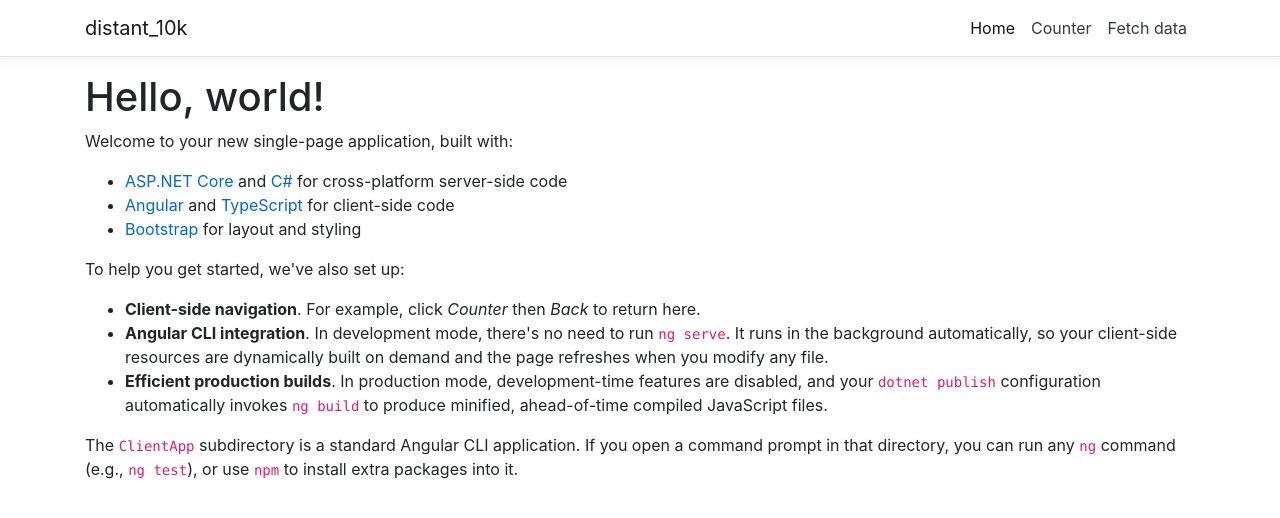
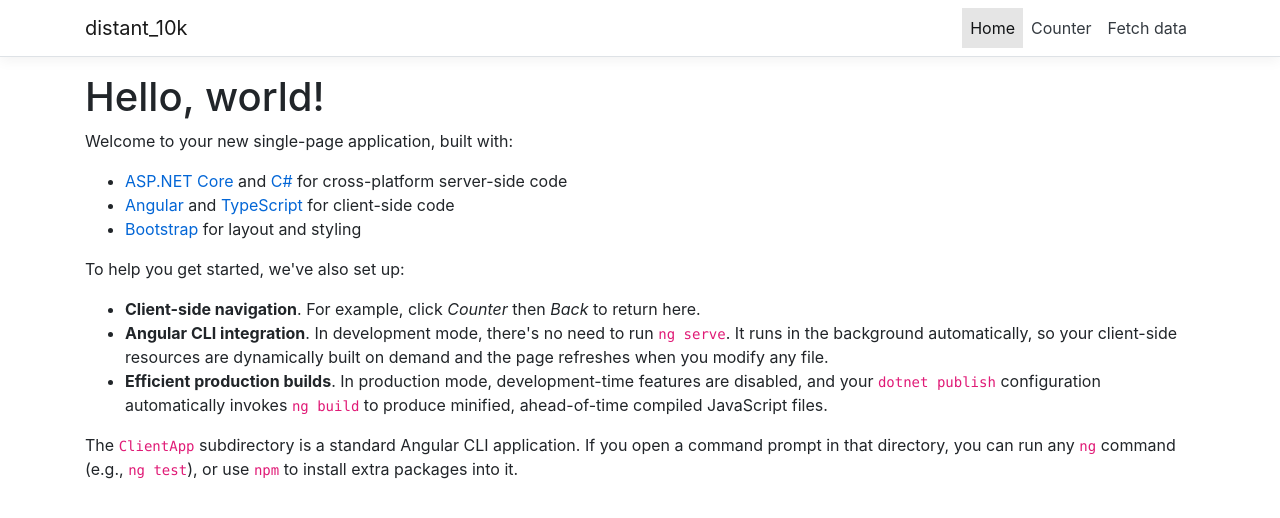
Before and after one commit to alidaka/distance-10k, an Angular app in the folder ClientApp/: page / in a window 1280 px wide. In both pictures the pointer is over the item "Home". Shown: the top 518 px of the page. Built offline with nearby package versions, Linux system fonts and the light colour scheme.

Commit message:
ClientApp/nav-menu: change styling on hover

```diff
--- a/ClientApp/src/app/nav-menu/nav-menu.component.css
+++ b/ClientApp/src/app/nav-menu/nav-menu.component.css
@@ -16,3 +16,7 @@
 .box-shadow {
   box-shadow: 0 .25rem .75rem rgba(0, 0, 0, .05);
 }
+
+.nav-item:hover {
+  background:rgba(0, 0, 0, .1);
+}
```
